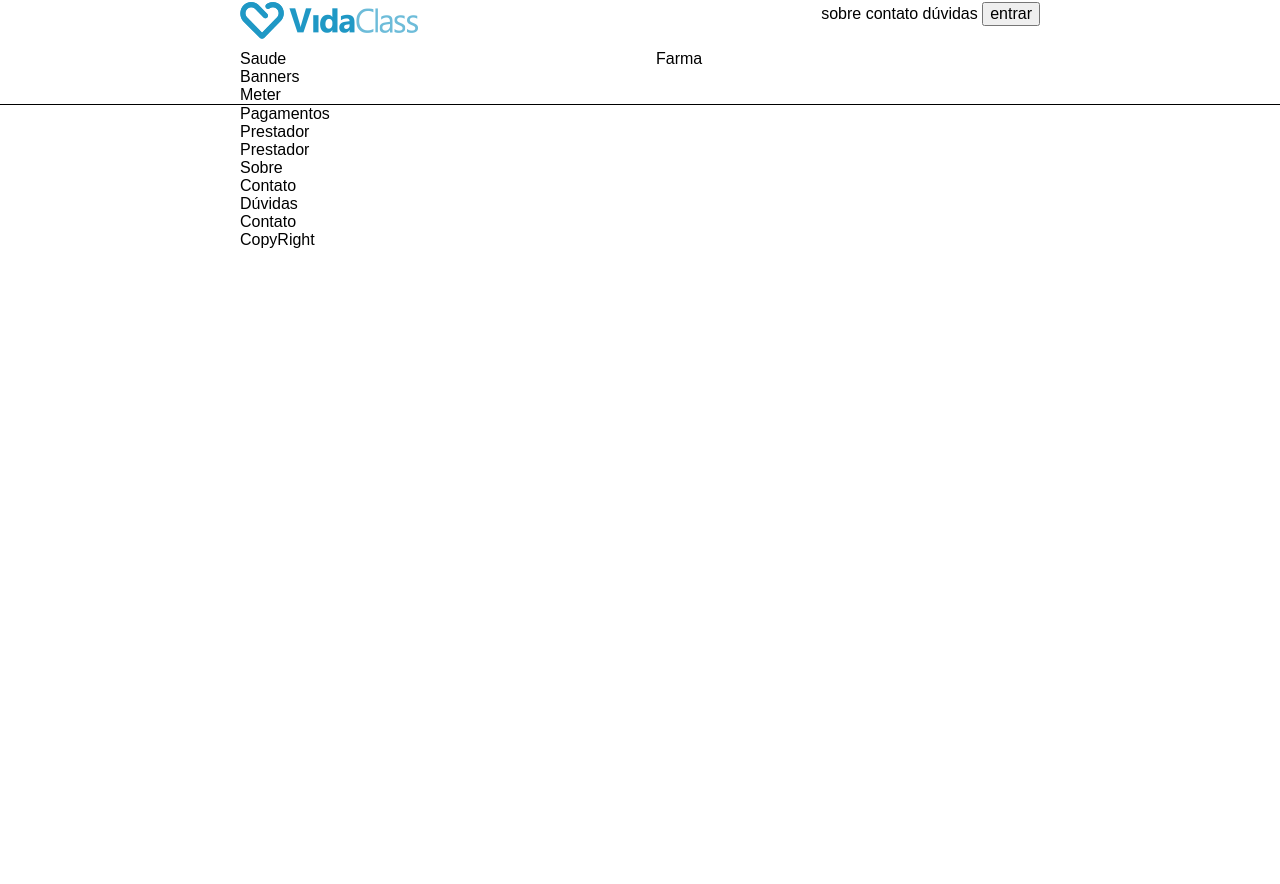
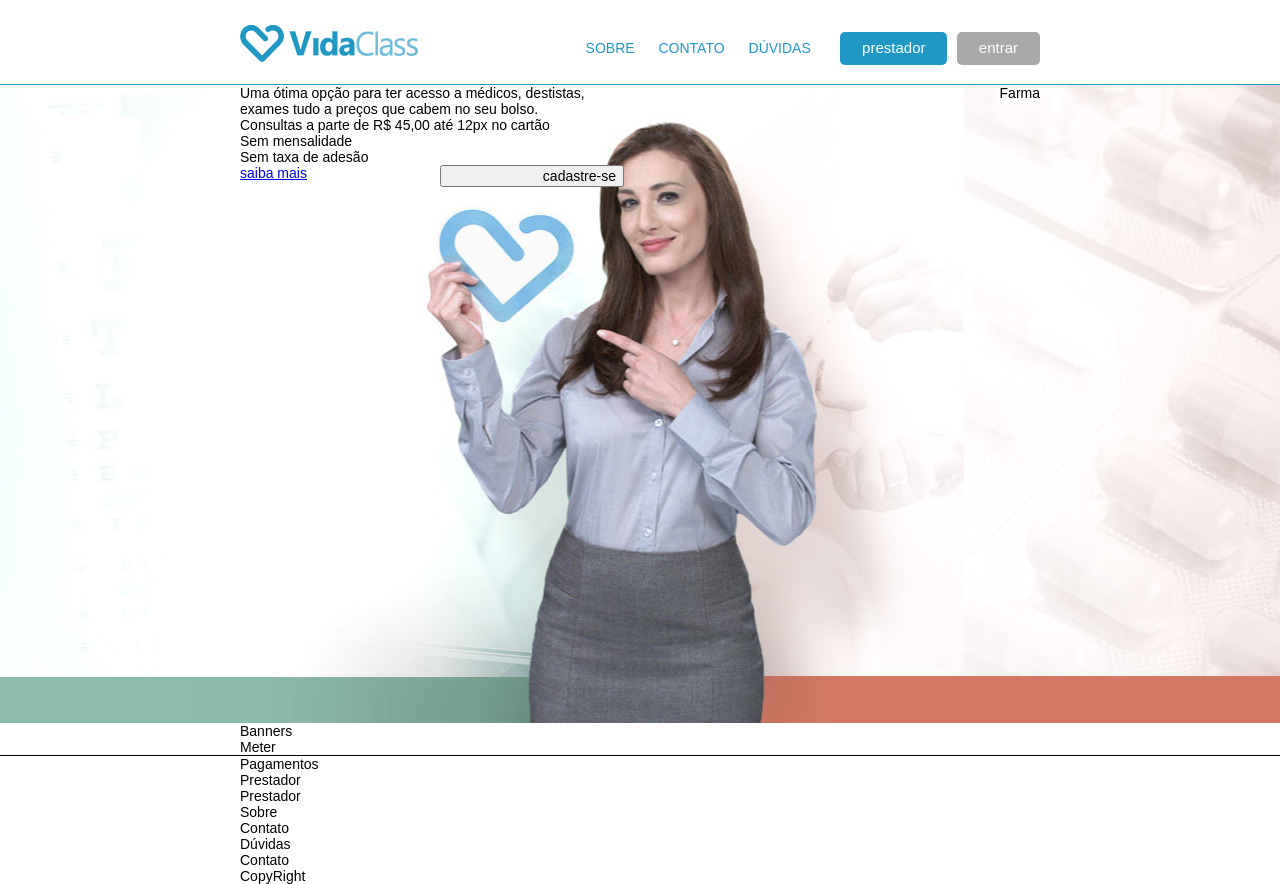
Before and after one commit to angreh/home_vidaclass, a website: page index.html in a window 1280 px wide. Before the commit the page ends 800 px from the top, so only its background shows below. Drawn offline with Linux system fonts and the light colour scheme.

Commit message:
Atualizando conteúdo header forma

```diff
--- a/index.html
+++ b/index.html
@@ -34,7 +34,8 @@
 				<li>contato</li>
 				<li>dúvidas</li>
 			</ul>
-			<button>entrar</button>
+			<button>prestador</button>
+			<button class="gray">entrar</button>
 		</div>
 
 	</div>
@@ -55,7 +56,28 @@
 
 			<!-- Begin : Saude -->
 			<div class="saude">
-				Saude
+
+				<div class="logo"></div>
+
+				<div class="text">
+					Uma ótima opção para ter acesso
+					a médicos, destistas, exames tudo
+					a preços que cabem no seu bolso.
+				</div>
+
+				<ul>
+					<li>
+						Consultas a parte de
+						R$ 45,00 até 12px no cartão
+					</li>
+					<li>Sem mensalidade</li>
+					<li>Sem taxa de adesão</li>
+				</ul>
+
+				<a href="#saude">saiba mais</a>
+
+				<button class="farma">cadastre-se</button>
+
 			</div>
 			<!-- End : Saude -->
 
--- a/src/scss/parts/_banner.scss
+++ b/src/scss/parts/_banner.scss
@@ -1 +1,5 @@
 /* src/scss/parts/_banner.scss */
+
+.banner
+{
+}
--- a/src/scss/parts/_general.scss
+++ b/src/scss/parts/_general.scss
@@ -1,7 +1,15 @@
 /* src/scss/parts/_general.scss */
+
+@import 'https://fonts.googleapis.com/css?family=Source+Sans+Pro:200,200i,300,300i,400,400i,600,600i,700,700i,900,900i';
+*
+{
+	font-weight: 300;
+	font-size: 14px;
+}
 
 /* Variables */
 $max-width : 800px;
+$azul: #2098c5;
 
 /* Mixins */
 @mixin single-background($url)
--- a/src/scss/parts/_header.scss
+++ b/src/scss/parts/_header.scss
@@ -2,12 +2,13 @@
 
 #header {
 
-	height: 50px;
+	height: 84px;
+	border-bottom: 1px solid $azul;
 
 	.logo
 	{
 		position: absolute;
-		top: 2px;
+		top: 25px;
 		left: 0;
 		@include single-background("/img/header_logo.png");
 		width: 178px;
@@ -17,12 +18,41 @@
 	.menu
 	{
 		position: absolute;
-		top: 2px;
+		top: 32px;
 		right: 0;
+		font-size: 12px;
+
+		button
+		{
+			@include border-radius(5px);
+			border: none;
+			background: #000000;
+			color: white;
+			padding: 7px 22px 9px 22px;
+		}
 
 		li, button, ul
 		{
+			color: $azul;
 			display: inline-block;
+			margin: 0 10px;
+			text-transform: uppercase;
+			font-weight: 400;
+		}
+
+		button
+		{
+			font-size: 15px;
+			color: white;
+			margin: 0 0 0 6px;
+			text-transform: lowercase;
+			background-color: $azul;
+			font-weight: 300;
+		}
+
+		button.gray
+		{
+			background-color: #a9a9a9;
 		}
 	}
 }
--- a/src/scss/parts/_plans.scss
+++ b/src/scss/parts/_plans.scss
@@ -6,6 +6,10 @@
 
 .planos
 {
+	@include single-background('/img/banner_bg.jpg');
+	background-position: center;
+	height: 638px;
+
 	.saude
 	{
 		@extend .planos-base;
@@ -16,5 +20,6 @@
 	{
 		@extend .planos-base;
 		float: right;
+		text-align: right;
 	}
 }
```
Also changed, not shown: src/html/content/home/plans.html (+22 -1 lines), src/html/header.html (+2 -1 lines), css/index.css, img/banner_bg.jpg (added), img/footer_banner.jpg (added), img/footer_insta.png (added), img/footer_logo.png (added), img/footer_pagamentos.png (added), img/footer_selo.png (added), img/footer_tel.png (added), img/footer_x.png (added).
